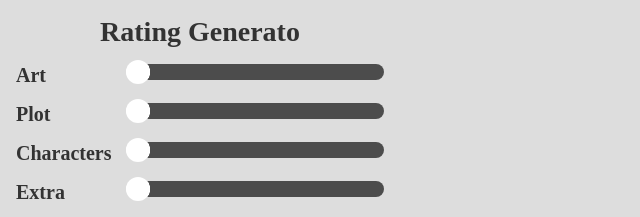
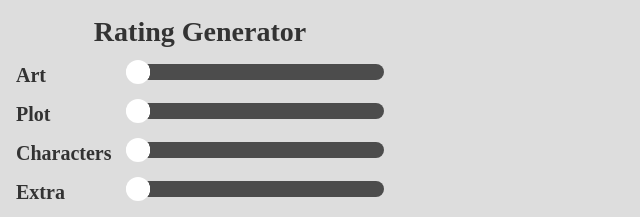
Before and after one commit to yashodhanketkar/extensions, a browser extension: page ratings/index.html in a window 1280 px wide. Shown: the top 217 px of the page, 0-640 px from the left. Drawn offline with Linux system fonts and the light colour scheme.

Commit message:
fixed typo

```diff
--- a/ratings/index.html
+++ b/ratings/index.html
@@ -8,7 +8,7 @@
 </head>
 
 <body>
-  <h1 id="heading">Rating Generato</h1>
+  <h1 id="heading">Rating Generator</h1>
   <div class="slider-container">
     <div class="slider-wrapper">
       <label for="art">Art</label>
```
